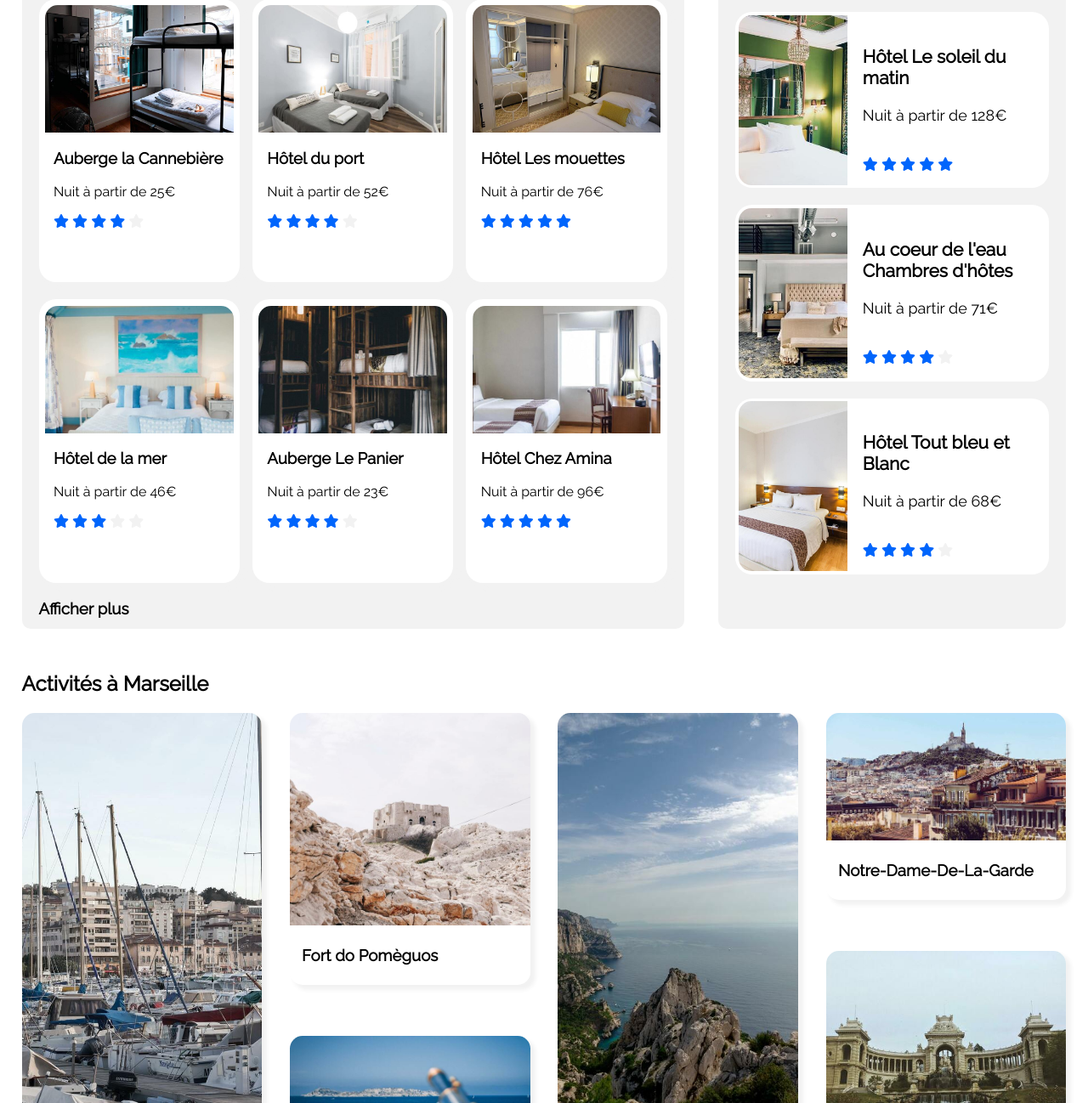
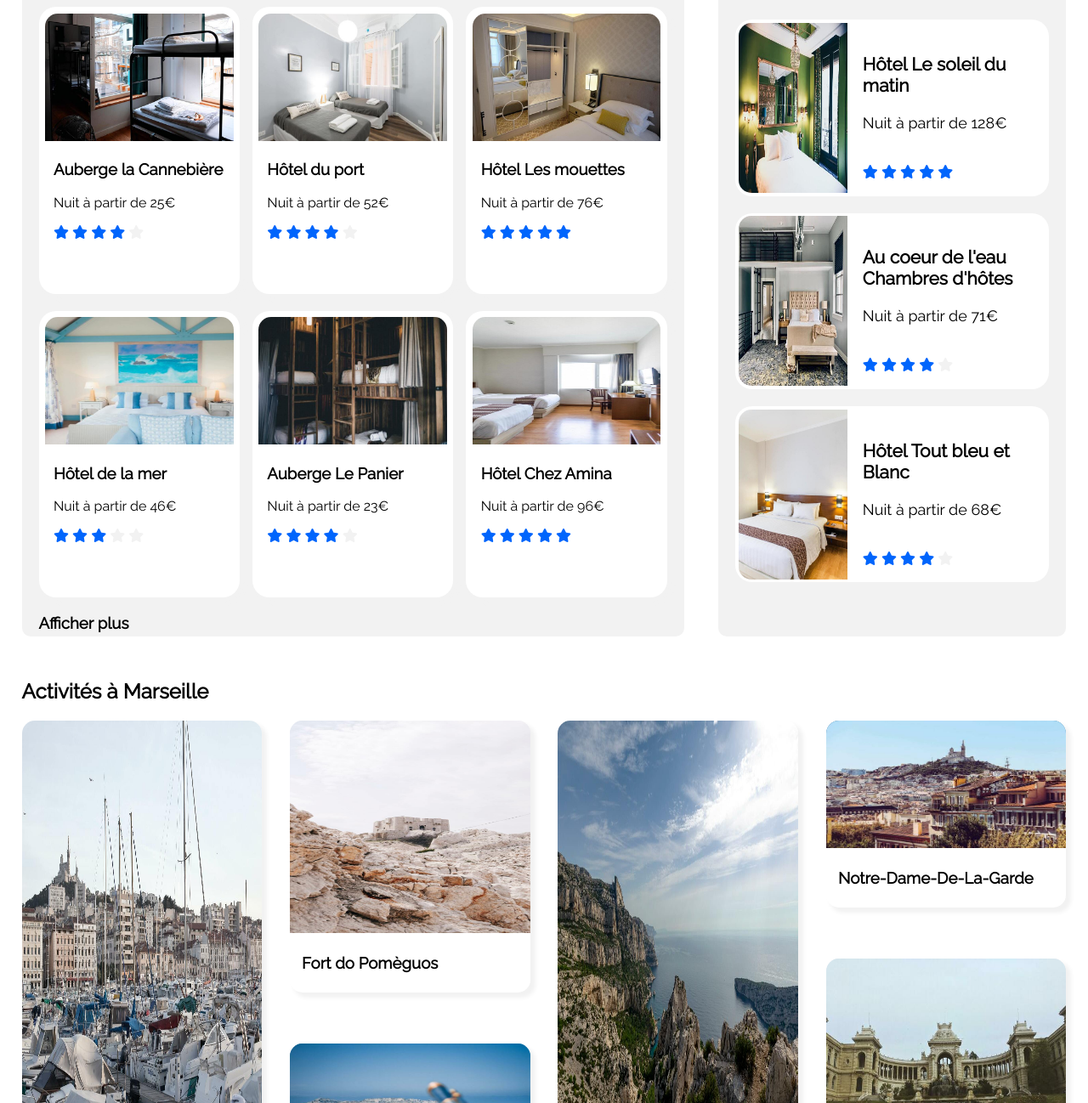
Before and after one commit to expdic/BillalKhemici_2_05082021, a plain HTML site: page index.html in a window 1280 px wide. Shown: the part 546-1844 px from the top of the page at 85% size. Drawn offline with Linux system fonts and the light colour scheme.

Commit message:
il reste les imgs à cadrer

```diff
--- a/index.css
+++ b/index.css
@@ -365,55 +365,8 @@ body {
 
 }
 
-.imgheber1 {
-    background-image: url("./images/hebergements/4_small/marcus-loke-WQJvWU_HZFo-unsplash.jpg");
+.imgheber {
     background-size: cover;
-    background-position: center;
-    width: 100%;
-    height: 150px;
-    border-radius: 15px 15px 0 0;
-}
-
-.imgheber2 {
-    background-image: url("./images/hebergements/4_small/fred-kleber-gTbaxaVLvsg-unsplash.jpg");
-    background-size: cover;
-    background-position: center;
-    width: 100%;
-    height: 150px;
-    border-radius: 15px 15px 0 0;
-}
-
-.imgheber3 {
-    background-image: url("./images/hebergements/4_small/reisetopia-B8WIgxA_PFU-unsplash.jpg");
-    background-size: cover;
-    background-position: center;
-    width: 100%;
-    height: 150px;
-    border-radius: 15px 15px 0 0;
-}
-
-.imgheber4 {
-    background-image: url("./images/hebergements/4_small/annie-spratt-Eg1qcIitAuA-unsplash.jpg");
-    background-size: cover;
-    background-position: center;
-    width: 100%;
-    height: 150px;
-    border-radius: 15px 15px 0 0;
-}
-
-.imgheber5 {
-    background-image: url("./images/hebergements/4_small/nicate-lee-kT-ZyaiwBe0-unsplash.jpg");
-    background-size: cover;
-    background-position: center;
-    width: 100%;
-    height: 150px;
-    border-radius: 15px 15px 0 0;
-}
-
-.imgheber6 {
-    background-image: url("./images/hebergements/4_small/febrian-zakaria-M6S1WvfW68A-unsplash.jpg");
-    background-size: cover;
-    background-position: center;
     width: 100%;
     height: 150px;
     border-radius: 15px 15px 0 0;
@@ -453,9 +406,6 @@ body {
     margin-bottom: 80px;
 }
 
-
-
-
 .cubepop {
     background-color: white;
     height: 200px;
@@ -472,34 +422,13 @@ body {
 
 }
 
-
 .cubedetailpop {
     width: 60%;
     padding-left: 5%;
 
 }
 
-.imgpopu1 {
-    background-image: url("./images/hebergements/4_small/emile-guillemot-Bj_rcSC5XfE-unsplash.jpg");
-    background-size: cover;
-    background-position: center;
-    width: 35%;
-    height: 200px;
-    border-radius: 15px 0 0 15px;
-}
-
-.imgpopu2 {
-    background-image: url("./images/hebergements/4_small/aw-creative-VGs8z60yT2c-unsplash.jpg");
-    background-size: cover;
-    background-position: center;
-    width: 35%;
-    height: 200px;
-    border-radius: 15px 0 0 15px;
-}
-
-.imgpopu3 {
-    background-image: url("./images/hebergements/4_small/febrian-zakaria-sjvU0THccQA-unsplash.jpg");
-    background-size: cover;
+.imgpopu {
     background-position: center;
     width: 35%;
     height: 200px;
@@ -562,16 +491,14 @@ body {
     width: 95%;
 }
 
-.imgactivite1 {
-    background-image: url("./images/activites/3_medium/reno-laithienne-QUgJhdY5Fyk-unsplash.jpg");
-    background-size: cover;
+.imgactivite14 {
     background-position: center;
     width: 100%;
     height: 530px;
     border-radius: 15px 15px 0 0;
 }
 
-.imgactivite2 {
+.imgactivite26 {
     background-image: url("./images/activites/3_medium/paul-hermann-QFTrLdQIRhI-unsplash.jpg");
     background-size: cover;
     background-position: center;
@@ -580,7 +507,7 @@ body {
     border-radius: 15px 15px 0 0;
 }
 
-.imgactivite3 {
+.imgactivite35 {
     background-image: url("./images/activites/4_small/kevin-hikari-rV_Qd1l-VXg-unsplash.jpg");
     background-size: cover;
     background-position: center;
@@ -588,37 +515,6 @@ body {
     height: 150px;
     border-radius: 15px 15px 0 0;
 }
-
-.imgactivite4 {
-    background-image: url("./images/activites/3_medium/kilyan-sockalingum-NR8-cBCN3aI-unsplash.jpg");
-    background-size: cover;
-    background-position: center;
-    width: 100%;
-    height: 530px;
-    border-radius: 15px 15px 0 0;
-}
-
-.imgactivite5 {
-    background-image: url("./images/activites/4_small/florian-wehde-xW9e8gdotxI-unsplash.jpg");
-    background-size: cover;
-    background-position: center;
-    width: 100%;
-    height: 150px;
-    border-radius: 15px 15px 0 0;
-}
-
-.imgactivite6 {
-    background-image: url("./images/activites/4_small/lena-paulin-wH2-EJoDcV0-unsplash.jpg");
-    background-size: cover;
-    background-position: center;
-    width: 100%;
-    height: 250px;
-    border-radius: 15px 15px 0 0;
-}
-
-
-
-
 
 .cubeactivite:hover {
     cursor: pointer;
@@ -634,12 +530,7 @@ body {
 
 }
 
-
-
-
 /* footer */
-
-
 
 .footer {
     height: 300px;
@@ -667,15 +558,6 @@ body {
 
 }
 
-
-
-
-
-
-
-
-
-
 /* responsive grande tablette */
 
 @media screen and (max-width: 1299px) {
@@ -696,16 +578,9 @@ body {
         min-height: auto;
         padding: 20px;
     }
-
-
-
-
-
-
 }
 
 /* responsive  tablette */
-
 
 @media screen and (max-width: 990px) {
     .mobileFiltreWrap {
@@ -738,9 +613,7 @@ body {
     }
 }
 
-
 /* responsive tablette-mobile */
-
 
 @media screen and (max-width: 770px) {
     #sizeliens {
@@ -770,8 +643,6 @@ body {
         margin-bottom: 50px;
     }
 
-
-
     .cubedetailheber {
         min-height: auto;
     }
@@ -779,8 +650,6 @@ body {
     .blocactivite {
         flex-direction: column;
         height: auto;
-
-
     }
 
     .cubeactivite {
@@ -793,8 +662,6 @@ body {
     .blocactivite2356 {
         width: 100%;
         height: auto;
-
-
     }
 
     .cubeactiviteimg2356 {
@@ -803,12 +670,9 @@ body {
 
     }
 
-    .imgactivite1,
-    .imgactivite2,
-    .imgactivite3,
-    .imgactivite4,
-    .imgactivite5,
-    .imgactivite6 {
+    .imgactivite14,
+    .imgactivite26,
+    .imgactivite35 {
         height: 200px;
     }
 
@@ -892,15 +756,16 @@ body {
 
 
     .bordersearch {
-        width: 400px;
+        width: 300px;
         border: none;
         border-bottom: 1px solid #f2f2f2;
         border-top: 1px solid #f2f2f2;
-        margin-left: 50px;
+        margin-left: 10px;
+
     }
 
     .search {
-        width: 300px;
+        width: 200px;
 
 
     }
--- a/index.html
+++ b/index.html
@@ -3,6 +3,7 @@
 
 <head>
     <meta charset="utf-8" />
+    <meta name="viewport" content="width=device-width, initial-scale=1">
     <title>Reservia</title>
     <script src="https://kit.fontawesome.com/ca36eba50f.js" crossorigin="anonymous"></script>
     <link rel="stylesheet" href="index.css" />
@@ -13,10 +14,10 @@
 </head>
 
 <body id="body">
-    <nav id="sizenav">
+    <div id="sizenav">
         <!-- LOGO -->
 
-        <div id="sizeliens" class="flexBetween">
+        <header id="sizeliens" class="flexBetween">
             <div id="taillelogo" class="mobiletitreapara">
                 <img id="marglogo" src="images/logo.png" alt="logo" />
             </div>
@@ -24,18 +25,19 @@
             <!-- MENU -->
 
 
-            <div class="sizelien12 flexCenter">
+            <nav class="sizelien12 flexCenter">
                 <div class="sizelien sizelienmobile flexCenter bordure"><a class="colorblack deconon"
                         href="#hebergement">Hébergement</a>
                 </div>
                 <div class="sizelien sizelienmobile flexCenter bordure"><a class="colorblack deconon"
                         href="#activite">Activités</a>
                 </div>
-            </div>
-            <div class="sizelien flexCenter "><a class="colorbleu textgras deconon" href="a">S'inscrire</a></div>
+            </nav>
+            <div class="sizelien flexCenter "><a class="colorbleu textgras deconon" href="#">S'inscrire</a></div>
 
-        </div>
-        <header>
+        </header>
+
+
         <section>
             <!-- FORMULAIRE -->
 
@@ -44,10 +46,9 @@
                 <p>En plein centre ville ou en pleine nature</p>
             </div>
 
-                <form action="a" class="flexCenter bordersearch">
+            <form action="#" class="flexCenter bordersearch">
                 <div class=" backgris iconsize flexCenter"><i class="fas fa-map-marker-alt"></i></div>
-                    <input class="search flexCenter borderno paddingsearch" type="search"
-                        placeholder="Marseille, France">
+                <input class="search flexCenter borderno paddingsearch" type="search" placeholder="Marseille, France">
                 <div class="backbleu flexCenter buttonsearch">
                     <span class="mobilenone">Rechercher</span>
                     <span class="desktopnone"><i class="fas fa-search"></i></span>
@@ -102,7 +103,7 @@
 
         </section>
 
-        </header>
+
 
         <!-- HEBERGEMENT -->
 
@@ -112,7 +113,8 @@
                 <h2 class="margintitreheber">Hébergements à Marseille</h2>
                 <div class="bloc1 flexBetween">
                     <div class="cubeheber">
-                        <div class="imgheber1"></div>
+                        <img src="./images/hebergements/4_small/marcus-loke-WQJvWU_HZFo-unsplash.jpg" class="imgheber"
+                            alt="Auberge Cannebière">
                         <div class="cubedetailheber ">
                             <h3>Auberge la Cannebière</h3>
                             <p>Nuit à partir de 25€</p>
@@ -126,7 +128,8 @@
                         </div>
                     </div>
                     <div class="cubeheber">
-                        <div class="imgheber2"></div>
+                        <img src="./images/hebergements/4_small/fred-kleber-gTbaxaVLvsg-unsplash.jpg" class="imgheber"
+                            alt="Auberge Cannebière">
                         <div class="cubedetailheber ">
                             <h3>Hôtel du port</h3>
                             <p>Nuit à partir de 52€</p>
@@ -140,7 +143,8 @@
                         </div>
                     </div>
                     <div class="cubeheber">
-                        <div class="imgheber3"></div>
+                        <img src="./images/hebergements/4_small/reisetopia-B8WIgxA_PFU-unsplash.jpg" class="imgheber"
+                            alt="Auberge Cannebière">
                         <div class="cubedetailheber ">
                             <h3>Hôtel Les mouettes</h3>
                             <p>Nuit à partir de 76€</p>
@@ -156,7 +160,8 @@
                 </div>
                 <div class="bloc2 flexBetween">
                     <div class="cubeheber">
-                        <div class="imgheber4"></div>
+                        <img src="./images/hebergements/4_small/annie-spratt-Eg1qcIitAuA-unsplash.jpg" class="imgheber"
+                            alt="Auberge Cannebière">
                         <div class="cubedetailheber ">
                             <h3>Hôtel de la mer</h3>
                             <p>Nuit à partir de 46€</p>
@@ -170,7 +175,8 @@
                         </div>
                     </div>
                     <div class="cubeheber">
-                        <div class="imgheber5"></div>
+                        <img src="./images/hebergements/4_small/nicate-lee-kT-ZyaiwBe0-unsplash.jpg" class="imgheber"
+                            alt="Auberge Cannebière">
                         <div class="cubedetailheber ">
                             <h3>Auberge Le Panier</h3>
                             <p>Nuit à partir de 23€</p>
@@ -184,7 +190,8 @@
                         </div>
                     </div>
                     <div class="cubeheber">
-                        <div class="imgheber6"></div>
+                        <img src="./images/hebergements/4_small/febrian-zakaria-M6S1WvfW68A-unsplash.jpg"
+                            class="imgheber" alt="Auberge Cannebière">
                         <div class="cubedetailheber ">
                             <h3>Hôtel Chez Amina</h3>
                             <p>Nuit à partir de 96€</p>
@@ -213,7 +220,8 @@
                 </div>
                 <div class="flexColumnAround">
                     <div class="blocpop12 flexCenter cubepop">
-                        <div class="imgpopu1"></div>
+                        <img src="./images/hebergements/4_small/emile-guillemot-Bj_rcSC5XfE-unsplash.jpg"
+                            class="imgpopu" alt="Auberge Cannebière">
                         <div class="cubedetailpop">
                             <div class="ecritlarge paddingpop">
                                 <h3>Hôtel Le soleil du <br>matin</h3>
@@ -229,7 +237,8 @@
                         </div>
                     </div>
                     <div class="blocpop12 flexCenter cubepop">
-                        <div class="imgpopu2"></div>
+                        <img src="./images/hebergements/4_small/aw-creative-VGs8z60yT2c-unsplash.jpg" class="imgpopu"
+                            alt="Auberge Cannebière">
                         <div class="cubedetailpop">
                             <div class="ecritlarge paddingpop">
                                 <h3>Au coeur de l'eau <br> Chambres d'hôtes</h3>
@@ -245,7 +254,8 @@
                         </div>
                     </div>
                     <div class="flexCenter cubepop">
-                        <div class="imgpopu3"></div>
+                        <img src="./images/hebergements/4_small/febrian-zakaria-sjvU0THccQA-unsplash.jpg"
+                            class="imgpopu" alt="Auberge Cannebière">
                         <div class="cubedetailpop">
                             <div class="ecritlarge paddingpop">
                                 <h3>Hôtel Tout bleu et <br> Blanc</h3>
@@ -270,40 +280,46 @@
             <h2 class="mobiletitreapara">Activités à Marseille</h2>
             <div class="blocactivite flexBetween">
                 <div class="cubeactivite flexColumnCenter">
-                    <div class="imgactivite1"></div>
+                    <img src="./images/activites/3_medium/reno-laithienne-QUgJhdY5Fyk-unsplash.jpg"
+                        class="imgactivite14" alt="Auberge Cannebière">
                     <div class="titreactivite titrehautactivite">
                         <h3>Vieux port</h3>
                     </div>
                 </div>
                 <div class="blocactivite2356 flexColumnBetween">
                     <div class="cubeactiviteimg2356 flexColumnCenter">
-                        <div class="imgactivite2"></div>
+                        <img src="./images/activites/3_medium/paul-hermann-QFTrLdQIRhI-unsplash.jpg"
+                            class="imgactivite26" alt="Auberge Cannebière">
                         <div class="titreactivite titrehautactivite">
                             <h3>Fort do Pomèguos</h3>
                         </div>
                     </div>
                     <div class="cubeactiviteimg2356 flexColumnCenter">
-                        <div class="imgactivite3"></div>
+                        <img src="./images/activites/4_small/kevin-hikari-rV_Qd1l-VXg-unsplash.jpg"
+                            class="imgactivite35" alt="Auberge Cannebière">
                         <div class="titreactivite titrehautactivite">
                             <h3>Îles du Frioul</h3>
                         </div>
                     </div>
                 </div>
                 <div class="cubeactivite flexColumnCenter">
-                    <div class="imgactivite4"></div>
+                    <img src="./images/activites/3_medium/kilyan-sockalingum-NR8-cBCN3aI-unsplash.jpg"
+                        class="imgactivite14" alt="Auberge Cannebière">
                     <div class="titreactivite titrehautactivite">
                         <h3>Parc National des Calanques</h3>
                     </div>
                 </div>
                 <div class="blocactivite2356 flexColumnBetween">
                     <div class="cubeactiviteimg2356 flexColumnCenter">
-                        <div class="imgactivite5"></div>
+                        <img src="./images/activites/4_small/florian-wehde-xW9e8gdotxI-unsplash.jpg"
+                            class="imgactivite35" alt="Auberge Cannebière">
                         <div class="titreactivite titrehautactivite">
                             <h3>Notre-Dame-De-La-Garde</h3>
                         </div>
                     </div>
                     <div class="cubeactiviteimg2356 flexColumnCenter">
-                        <div class="imgactivite6"></div>
+                        <img src="./images/activites/4_small/lena-paulin-wH2-EJoDcV0-unsplash.jpg" class="imgactivite26"
+                            alt="Auberge Cannebière">
                         <div class="titreactivite titrehautactivite">
                             <h3>Parc Longchamp</h3>
                         </div>
@@ -311,7 +327,7 @@
                 </div>
             </div>
         </section>
-    </nav>
+    </div>
 
     <!-- FOOTER -->
 
```
Lines whose indentation alone changed are shown as unchanged.
